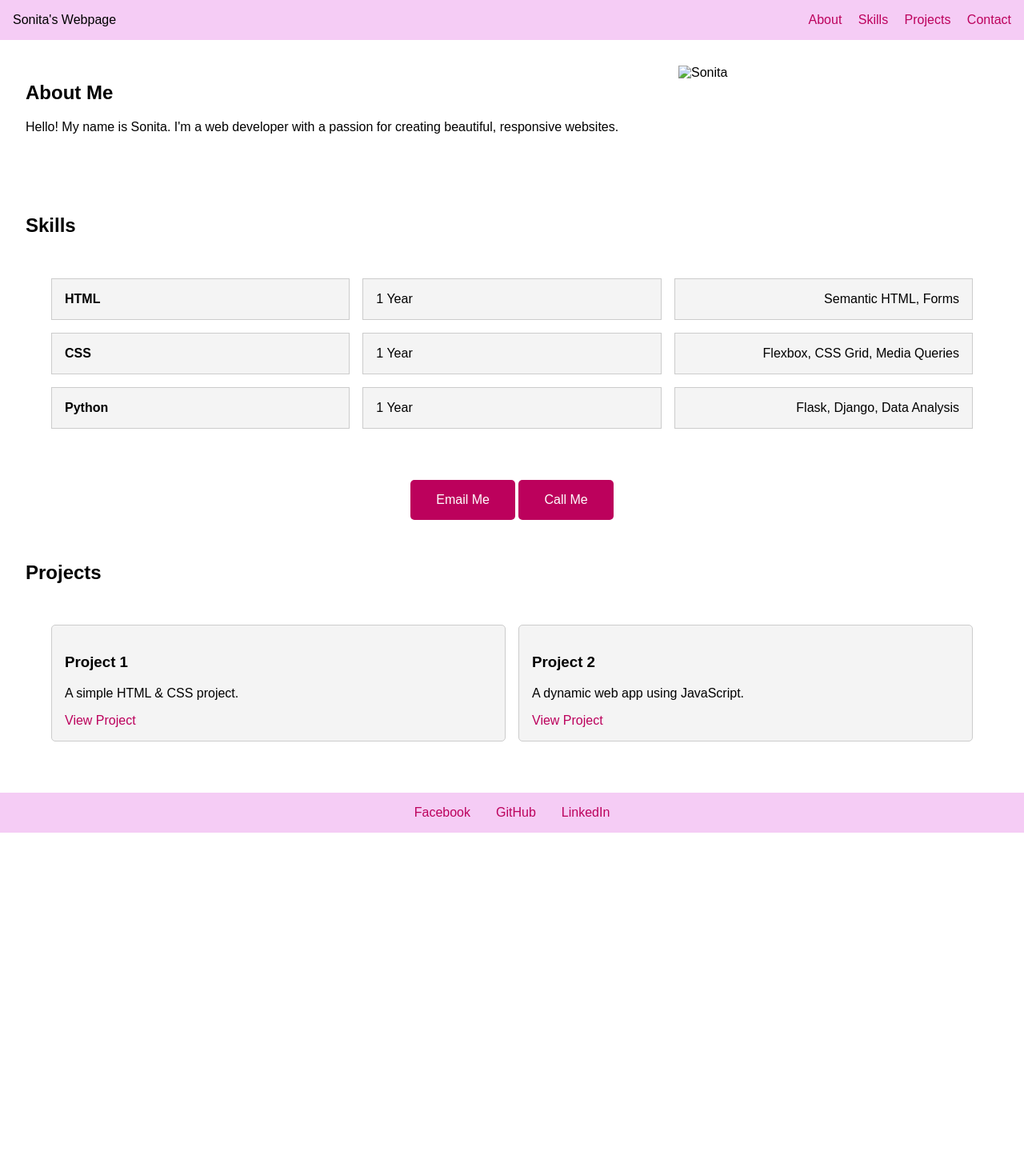
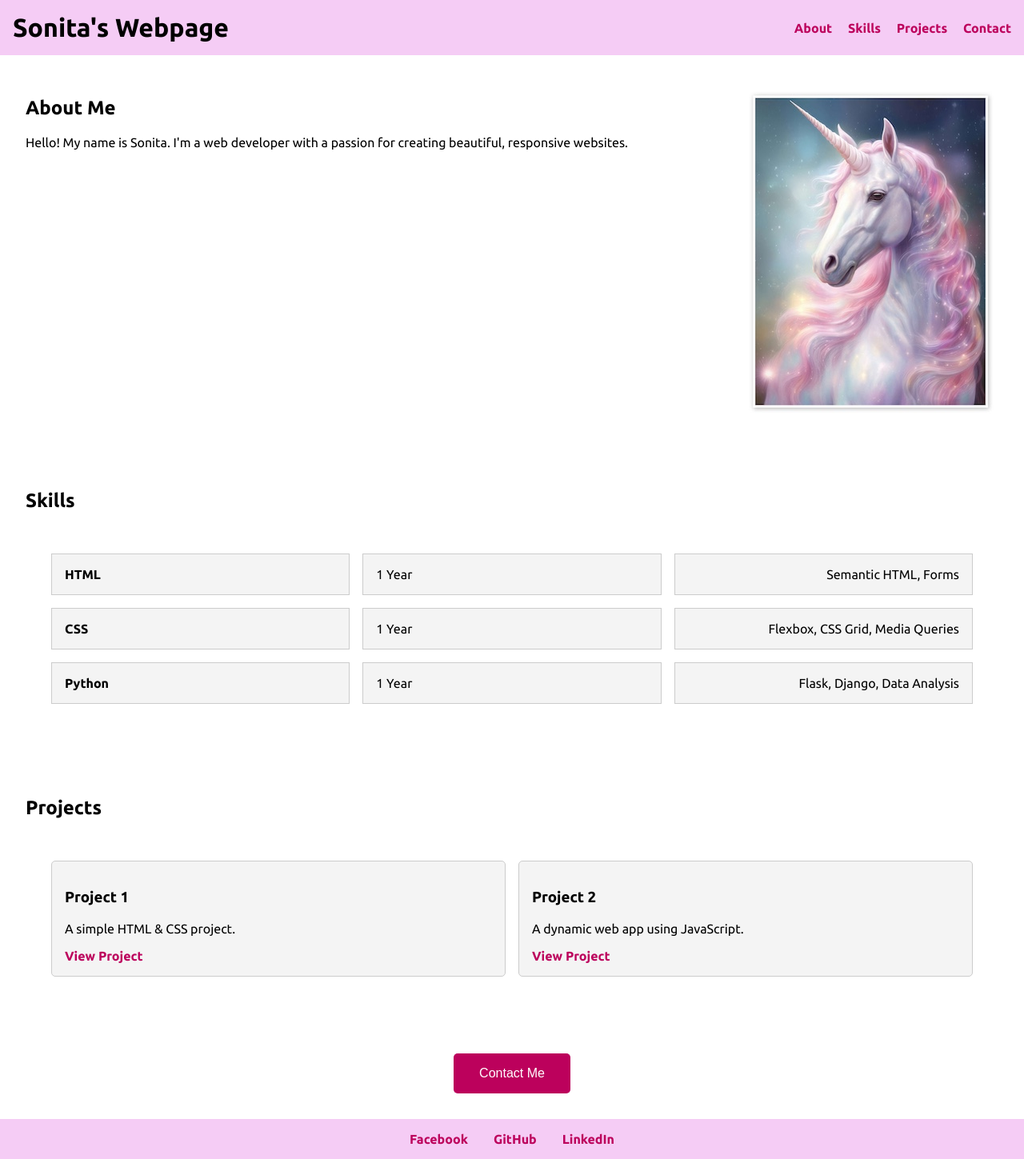
Before and after one commit to Sonita-poeng/Portfolio, a plain HTML site: page index.html in a window 1280 px wide. Shown: the whole page at 80% size. Before the commit the page ends 1041 px from the top, so only its background shows below. Drawn offline with Linux system fonts and the light colour scheme.

Commit message:
homepage updates

```diff
--- /dev/null
+++ b/css/element.css
@@ -0,0 +1,19 @@
+html {
+    scroll-behavior: smooth;
+  }
+
+  body {
+    font-family: Arial, sans-serif;
+    margin: 0;
+    padding: 0;
+  }
+
+  a {
+    color: var(--color-link);
+    text-decoration: none;
+    font-weight: bold;
+  }
+
+  a:hover {
+    text-decoration: underline;
+  }
--- /dev/null
+++ b/css/styles.css
@@ -0,0 +1,159 @@
+/* Buttons */
+.button {
+    background-color: var(--color-link);
+    /* Button have default border */
+    border: none;
+    border-radius: 5px;
+    cursor: pointer;
+    color: white;
+    padding: 1rem 2rem;
+    /* Button has smaller default font. */
+    font-size: 1rem;
+  }
+
+  .button:hover {
+    /* Links have default text-decoration */
+    text-decoration: none;
+  }
+
+  /* Containers */
+  .section {
+    padding: 2rem;
+  }
+
+  .flex-center {
+    display: flex;
+    justify-content: center;
+  }
+
+  /* Header */
+  header {
+    display: flex;
+    justify-content: space-between;
+    align-items: center;
+    background-color: var(--color-primary);
+    color: black;
+    padding: 1rem;
+  }
+
+  header a {
+    margin-left: 1rem;
+  }
+
+  header h1 {
+    margin: 0;
+  }
+
+  /* About Section */
+  .about-section {
+    display: flex;
+    flex-direction: row;
+    gap: 1rem;
+  }
+
+  .about-section img {
+    max-width: 100%;
+    height: auto;
+    object-fit: cover;
+  }
+
+  .about-section div {
+    flex: 1 1 45%;
+  }
+
+  /* Media Query for screens small than 768px wide. */
+  @media (max-width: 768px) {
+    .section {
+      text-align: center;
+    }
+
+    .about-section {
+      flex-direction: column;
+    }
+
+    .about-section img {
+      margin: auto;
+    }
+  }
+
+  /* Skills Section */
+  .skills-grid {
+    display: grid;
+    grid-template-columns: repeat(3, 1fr);
+    padding: 2rem;
+    gap: 1rem;
+  }
+
+  .skills-grid div {
+    padding: 1rem;
+    background-color: var(--color-background);
+    border: 1px solid var(--color-border);
+  }
+
+  .skills-grid div:nth-child(3n) {
+    text-align: right;
+  }
+
+  /* Footer Section */
+  footer {
+    display: flex;
+    justify-content: center;
+    background-color: var(--color-primary);
+    color: white;
+    padding: 1rem;
+    gap: 2rem;
+  }
+
+  /* Projects Section */
+  .projects-grid {
+    display: grid;
+    padding: 2rem;
+    gap: 1rem;
+    grid-template-columns: repeat(auto-fit, minmax(250px, 1fr));
+  }
+
+  .projects-grid div {
+    background-color: var(--color-background);
+    padding: 1rem;
+    border: 1px solid var(--color-border);
+    border-radius: 5px;
+    transition: transform 0.3s ease-in-out, box-shadow 0.3s ease-in-out;
+  }
+
+  .projects-grid div:hover {
+    transform: translateY(-5px);
+    box-shadow: 0 4px 10px var(--color-primary);
+  }
+
+  /* Animations */
+  .scale-and-rotate {
+    transition: transform 0.3s ease, box-shadow 0.3s ease;
+  }
+
+  .scale-and-rotate:hover {
+    transform: rotate(5deg) scale(1.1);
+    box-shadow: 10px 10px 10px rgba(0, 0, 0, 0.3);
+  }
+
+  /* Form Style */
+  .form {
+    margin: 2rem auto;
+    width: fit-content;
+    background-color: var(--color-background);
+    padding: 2rem;
+    border-radius: 5px;
+    box-shadow: 0 4px 10px rgba(0, 0, 0, 0.1);
+  }
+
+  .form input,
+  .form textarea {
+    padding: 0.8rem;
+    border: 1px solid var(--color-border);
+    border-radius: 5px;
+    margin: 0.5rem 0;
+    font-size: 1rem;
+  }
+
+  .form textarea {
+    resize: vertical;
+  }
--- /dev/null
+++ b/css/variables.css
@@ -0,0 +1,7 @@
+/* Variables */
+:root {
+    --color-primary: #f5ccf5;
+    --color-link: #BC015C;
+    --color-background: #f4f4f4;
+    --color-border: #ccc;
+  }
--- a/index.html
+++ b/index.html
@@ -5,165 +5,39 @@
   <meta charset="UTF-8">
   <meta name="viewport" content="width=device-width, initial-scale=1.0">
   <title>Sonita's Webpage</title>
+  <link rel="stylesheet" href="css/variables.css">
+  <link rel="stylesheet" href="css/element.css">
+  <link rel="stylesheet" href="css/styles.css">
+
+  <!-- Custom Font Imports Go Here -->
+  <link rel="preconnect" href="https://fonts.googleapis.com">
+  <link rel="preconnect" href="https://fonts.gstatic.com" crossorigin>
+  <link
+    href="https://fonts.googleapis.com/css2?family=Ubuntu:ital,wght@0,300;0,400;0,500;0,700;1,300;1,400;1,500;1,700&display=swap"
+    rel="stylesheet">
+
   <style>
-    html {
-      scroll-behavior: smooth;
-    }
-
     body {
-      font-family: Arial, sans-serif;
-      margin: 0;
-      padding: 0;
-    }
-
-    /* Variable */
-    :root {
-      --color-primary: #f5ccf5;
-      --color-link: #BC015C;
-      --color-background: #f4f4f4;
-      --color-border: #ccc;
-    }
-
-    /* Global Styles */
-    a {
-      color: var(--color-link);
-      text-decoration: none;
-    }
-
-    a:hover {
-      text-decoration: underline;
-    }
-
-    .button {
-      background-color: var(--color-link);
-      border: none;
-      /* Button have default border */
-      border-radius: 5px;
-      cursor: pointer;
-      color: white;
-      padding: 1rem 2rem;
-      font-size: 1rem;
-      /* Button has smaller default font. */
-    }
-
-    .button:hover {
-      text-decoration: none;
-      /* Links have default text-decoration */
-    }
-
-    .center-content {
-      display: flex;
-      justify-content: center;
-    }
-
-    /* Header */
-    header {
-      display: flex;
-      justify-content: space-between;
-      align-items: center;
-      background-color: var(--color-primary);
-      color: black;
-      padding: 1rem;
-    }
-
-    header a {
-      margin-left: 1rem;
-    }
-
-    /* General Section */
-    .section {
-      padding: 2rem;
-    }
-
-    /* About Section */
-    .about-section {
-      display: flex;
-      flex-direction: row;
-      gap: 1rem;
-    }
-
-    .about-section img {
-      max-width: 400px;
-      width: 100%;
-      height: auto;
-    }
-
-    .about-section div {
-      flex: 1 1 45%;
-    }
-
-    /* Media Query for screens small than 768px wide. */
-    @media (max-width: 768px) {
-      .about-section {
-        flex-direction: column;
-      }
-
-      .about-section img {
-        margin: auto;
-      }
-
-      .section {
-        text-align: center;
-      }
-    }
-
-    /* Skills Section */
-
-    .skills-grid {
-      display: grid;
-      grid-template-columns: repeat(3, 1fr);
-      padding: 2rem;
-      gap: 1rem;
-    }
-
-    .skills-grid div {
-      padding: 1rem;
-      background-color: var(--color-background);
-      border: 1px solid var(--color-border);
-    }
-
-    .skills-grid div:nth-child(3n) {
-      text-align: right;
-    }
-
-    /* Footer Section */
-    footer {
-      display: flex;
-      justify-content: center;
-      background-color: var(--color-primary);
-      color: white;
-      padding: 1rem;
-      gap: 2rem;
-    }
-
-    /* Projects Section */
-    .projects-grid {
-      display: grid;
-      padding: 2rem;
-      gap: 1rem;
-      grid-template-columns: repeat(auto-fit, minmax(250px, 1fr));
-    }
-
-    .projects-grid div {
-      background-color: var(--color-background);
-      padding: 1rem;
-      border: 1px solid var(--color-border);
-      border-radius: 5px;
-      transition: transform 0.3s ease-in-out, box-shadow 0.3s ease-in-out;
-    }
-
-    .projects-grid div:hover {
-      transform: translateY(-5px);
-      box-shadow: 0 4px 10px var(--color-primary);
+      /* Font family goes here */
+      font-family: "Ubuntu", sans-serif;
     }
   </style>
+
+  <script>
+    function toggleContactForm() {
+      var form = document.getElementById('contactForm');
+      var isFormHidden = form.style.display === 'none';
+
+      form.style.display = isFormHidden ? 'block' : 'none';
+    }
+  </script>
 </head>
 
 <body>
   <header>
-    <div>Sonita's Webpage</div>
+    <h1>Sonita's Webpage</h1>
     <nav>
-      <a href="#about">About</a>
+      <a href="#about">About </a>
       <a href="#skills">Skills</a>
       <a href="#projects">Projects</a>
       <a href="#contact">Contact</a>
@@ -171,12 +45,14 @@
   </header>
 
   <main>
+
     <section id="about" class="section about-section">
       <div>
         <h2>About Me</h2>
-        <p>Hello! My name is Sonita. I'm a web developer with a passion for creating beautiful, responsive websites.</p>
+        <p>Hello! My name is Sonita. I'm a web developer with a passion for creating beautiful, responsive websites.
+        </p>
       </div>
-      <img src="images/unicorn2.jpg" alt="Sonita">
+      <img src="images/unicorn2.jpg" class="scale-and-rotate" alt="Sonita">
     </section>
 
     <section id="skills" class="section">
@@ -197,12 +73,6 @@
       </div>
     </section>
 
-    <div class="center-content">
-      <button class="button">Email Me</button>
-      &nbsp;
-      <a href="" class="button">Call Me</a>
-    </div>
-
     <section id="projects" class="section">
       <h2>Projects</h2>
       <div class="projects-grid">
@@ -219,6 +89,20 @@
       </div>
     </section>
 
+    <section class="section">
+      <div class="flex-center">
+        <button class="button" onClick="toggleContactForm()">Contact Me</button>
+      </div>
+
+      <form action="https://formsubmit.co/sonitapoeng2@gmail.com" method="POST" id="contactForm" class="form"
+        style="display: none;">
+        <input type="text" name="name" required placeholder="Name"><br />
+        <input type="email" name="email" required placeholder="Email"><br />
+        <textarea name="message" placeholder="Questions or comments."></textarea><br />
+        <button type="submit" class="button">Send</button>
+      </form>
+    </section>
+
   </main>
 
   <footer>
```
Also changed, not shown: images/unicorn2.jpg (added).
